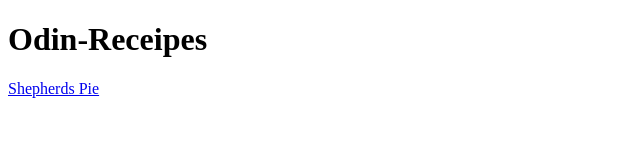
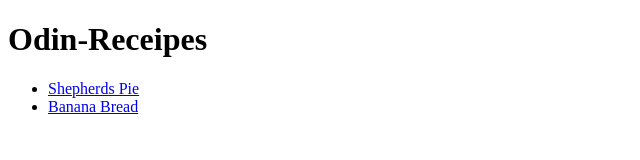
Before and after one commit to GP808/odin-recipes, a plain HTML site: page index.html in a window 1280 px wide. Shown: the whole page, without its empty margins (0-640 px from the left). Drawn offline with Linux system fonts and the light colour scheme.

Commit message:
Added href link to second receipe

```diff
--- a/index.html
+++ b/index.html
@@ -8,7 +8,10 @@
 </head>
 <body>
     <h1>Odin-Receipes</h1>
-    <a href="recipes/shepherds-pie.html"> Shepherds Pie</a>
+    <ul>
+    <li><a href="recipes/shepherds-pie.html"> Shepherds Pie</a></li>
+    <li><a href="recipes/banana-bread.html"> Banana Bread</a></li>
 
+    </ul>
 </body>
 </html>
```
